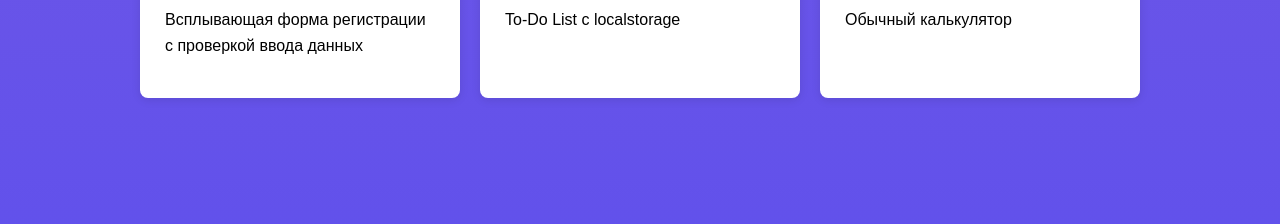
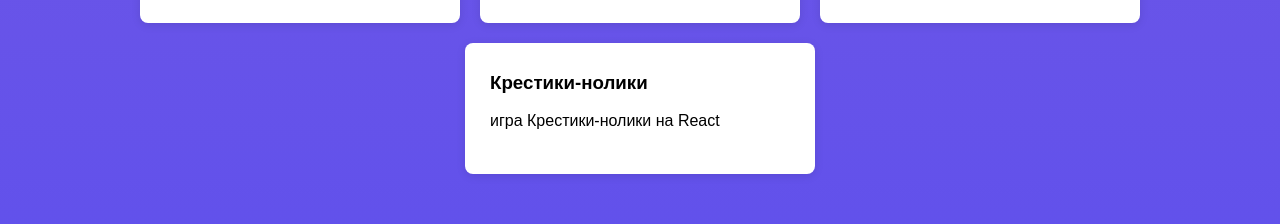
Before and after one commit to bizkitzzz/portfolio, a plain HTML site: page index.html in a window 1280 px wide. Shown: the part 2037-2261 px from the top of the page. Drawn offline with Linux system fonts and the light colour scheme; a script that the page names is missing.

Commit message:
Add files via upload

```diff
--- a/index.html
+++ b/index.html
@@ -112,6 +112,14 @@
             <h3>Калькулятор</h3>
             <p>Обычный калькулятор</p>
           </a>
+          <a
+            href="https://bizkitzzz.github.io/krestiki-noliki/"
+            target="_blank"
+            class="project-card"
+          >
+            <h3>Крестики-нолики</h3>
+            <p>игра Крестики-нолики на React</p>
+          </a>
         </div>
       </div>
     </section>
```
